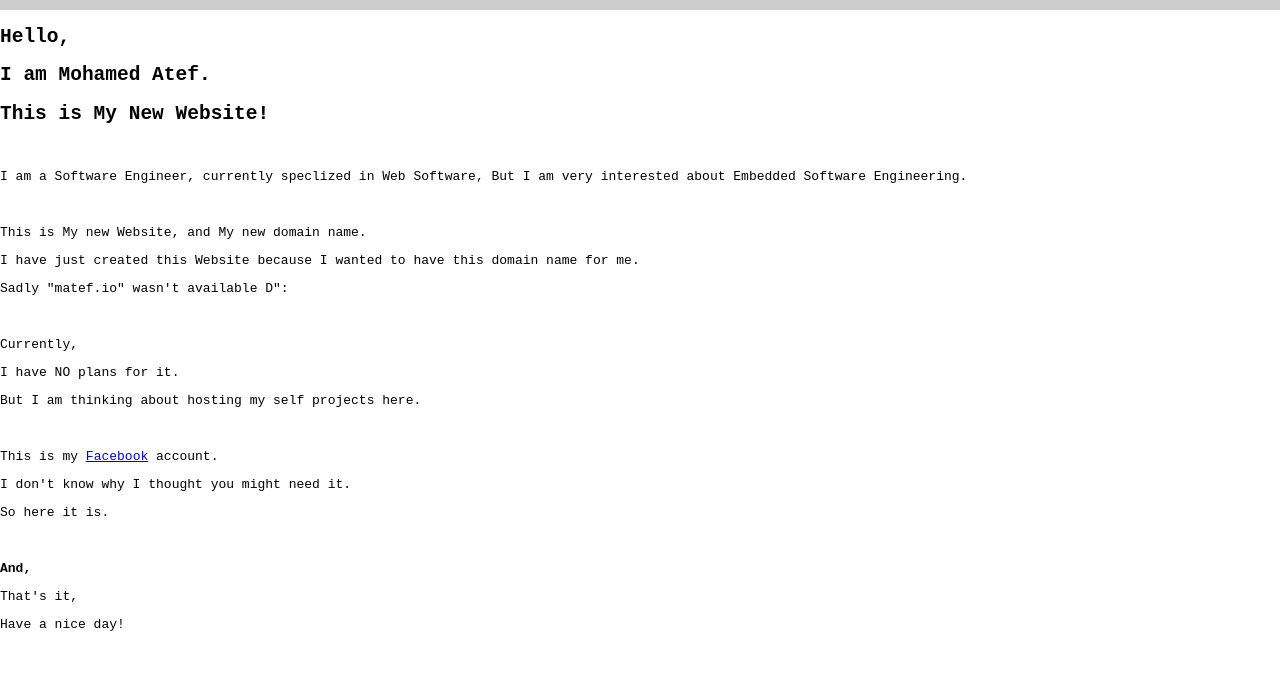
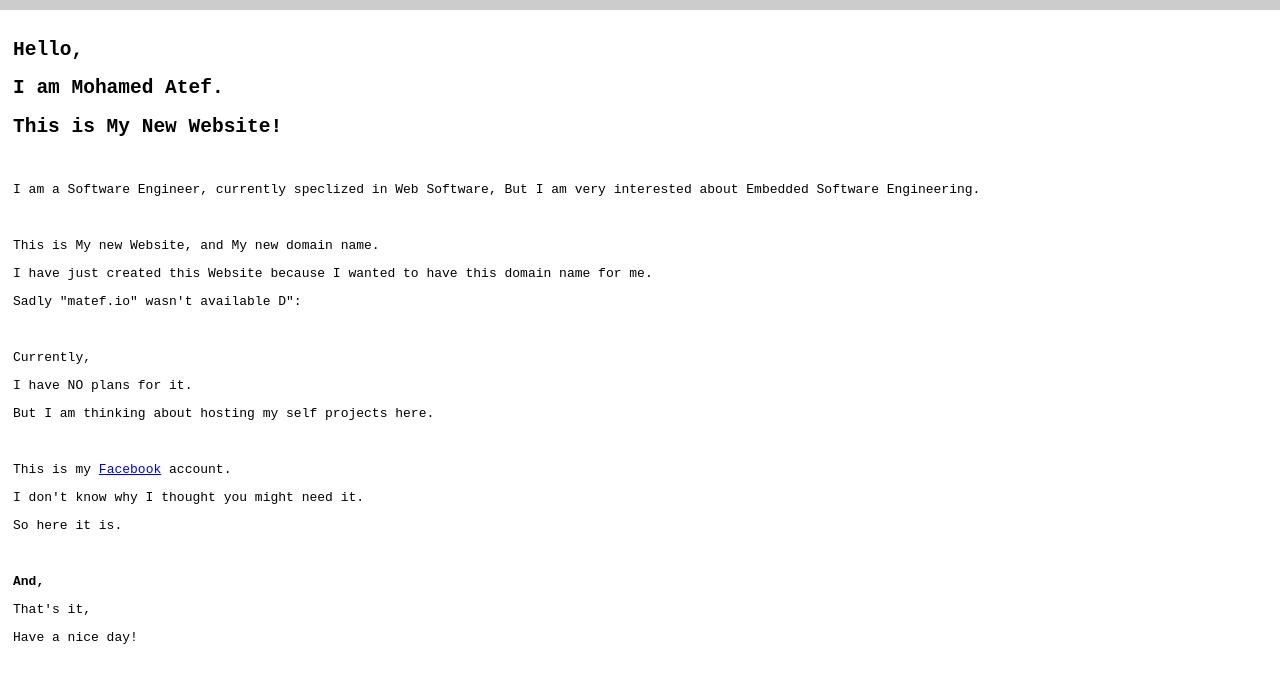
Before and after one commit to mohamedatef98/node-ping, a website: page static/index.html in a window 1280 px wide. Shown: the part 46-728 px from the top of the page. Drawn offline with Linux system fonts and the light colour scheme.

Commit message:
Add padding to main tag

```diff
--- a/static/style.css
+++ b/static/style.css
@@ -11,6 +11,9 @@ html, body {
 
 nav{
   background-color: #ccc;
+}
+
+nav, main {
   padding: 1rem;
 }
 
```
